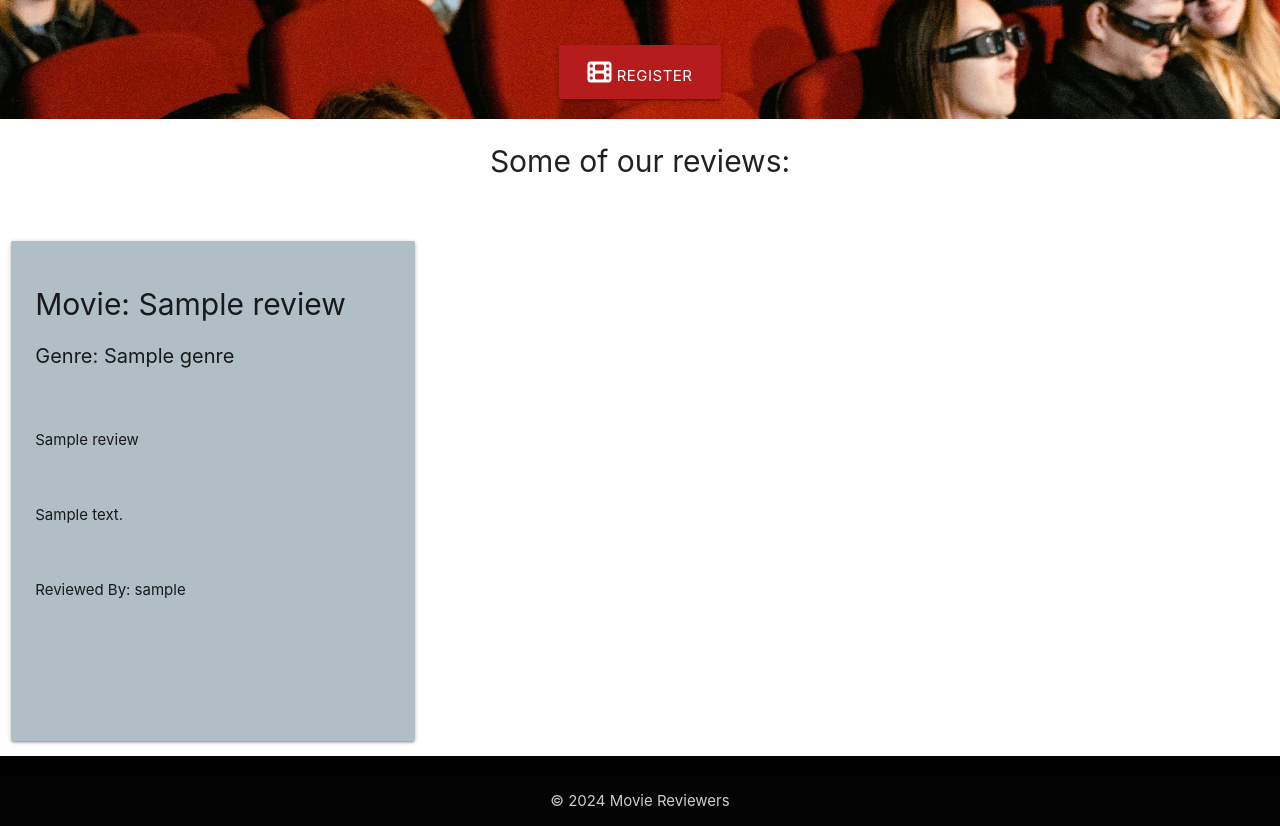
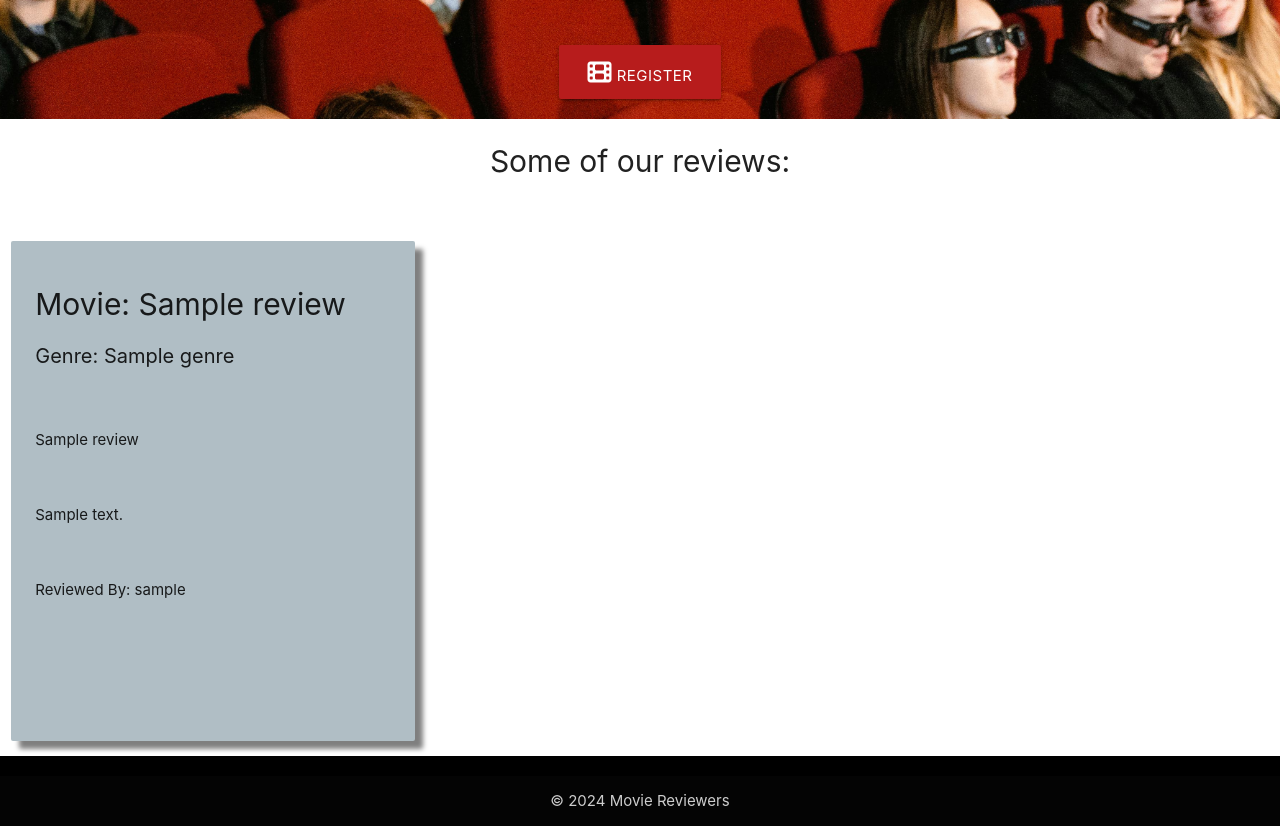
Before and after one commit to toddnedwards/milestone-3-project-movie-reviewer, a Flask app: page / in a window 1280 px wide. Shown: the part 535-1361 px from the top of the page. Run offline with Flask 3, Linux system fonts and the light colour scheme; a database or web service that is not in the repository returns one stand-in record (values such as "Sample title"); some libraries are stand-ins or nearby versions.

Commit message:
styling and sizing added to reviews cards

```diff
--- a/templates/index.html
+++ b/templates/index.html
@@ -31,7 +31,7 @@
         <div class="row reviews-section">
             {% for review in reviews %}
             <div class="col s12 m4">
-                <div class="card large card-panel blue-grey lighten-3">
+                <div class="card large card-panel card-shadow blue-grey lighten-3">
                     <h4>Movie: {{ review.movie_title }}</h4>
                     <p class="genre">Genre: {{ review.genre }}</p><br>
                     <p>{{ review.subtitle }}</p><br>
```
